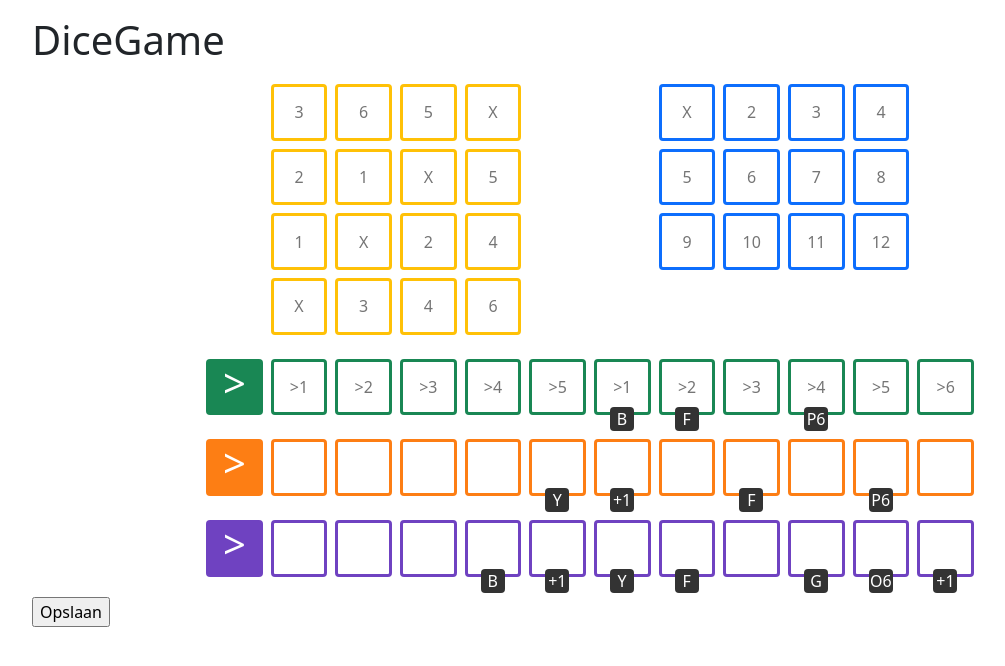
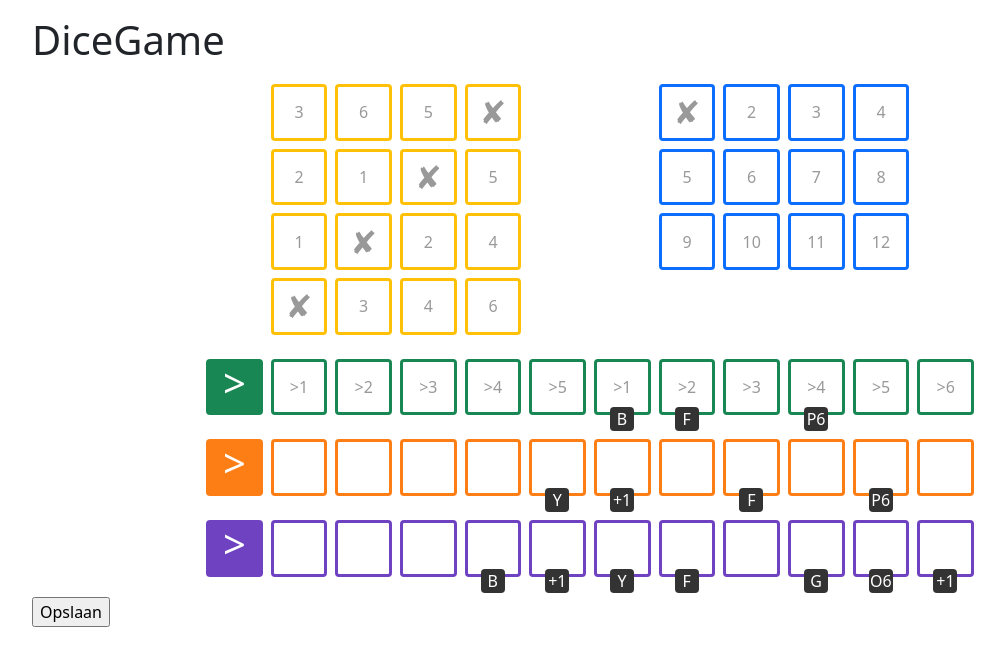
Before and after one commit to rjwithaar/DiceGame, a PHP site: page / in a window 1280 px wide. Shown: the top 666 px of the page, without its empty margins (50-1055 px from the left). Run offline with PHP 8.4, Linux system fonts and the light colour scheme; data that the repository does not hold is empty.

Commit message:
Added checkbox block type and code comments

```diff
--- a/functions/ScoreArea.php
+++ b/functions/ScoreArea.php
@@ -6,6 +6,9 @@ namespace DiceGame;
 
 class ScoreArea extends Score
 {
+    /**
+     * @var array list of default values
+     */
     private $default = [
         'yellow' => [
             '11' => '3', '12' => '6', '13' => '5', '14' => 'X',
@@ -24,6 +27,9 @@ class ScoreArea extends Score
         ]
     ];
 
+    /**
+     * @var array list of bonus blocks
+     */
     private $bonus = [
         'green' => [
             '6' => 'B',
@@ -47,12 +53,24 @@ class ScoreArea extends Score
         ]
     ];
 
+    /**
+     * ScoreArea constructor
+     * Convert arrays to objects for easier access
+     */
     public function __construct()
     {
+        parent::__construct();
         $this->default = (object) $this->default;
         $this->bonus = (object) $this->bonus;
     }
 
+    /**
+     * Function to create the score blocks area's
+     * @param $color
+     * @param $rows
+     * @param null $class
+     * @return string
+     */
     public function ScoreBlock($color, $rows, $class = null)
     {
         $area = $this->loadPart('area-block');
@@ -60,20 +78,30 @@ class ScoreArea extends Score
         for ($i=1; $i<=$rows; $i++) {
             $content .= PHP_EOL . '<div class="d-flex">';
             for ($j = 1; $j <= 4; $j++) {
-                $content .= PHP_EOL . sprintf($this->loadPart('value-block'), $color, $i . $j, $_POST[$color.'-'.$i . $j], $this->default->$color[$i.$j], null);
+                $value = ($this->default->$color[$i.$j] == 'X') ? 'disabled' : (isset($_POST[$color.'-'.$i . $j]) ? 'checked' : null);
+                $content .= PHP_EOL . sprintf($this->loadPart('check-block'), $color, $i . $j, $value, $this->default->$color[$i.$j], null);
             }
             $content .= PHP_EOL . '</div>';
         }
         return sprintf($area, $content, $class);
     }
 
+    /**
+     * Function to create te score line area's
+     * @param $color
+     * @return string
+     */
     public function ScoreLine($color)
     {
         $area = $this->loadPart('area-line');
         $scores = [];
         for ($i=1; $i<12; $i++) {
             $bonus = isset($this->bonus->$color[$i]) ? sprintf('bonus-data="%s"', $this->bonus->$color[$i]) : null;
-            $scores[] = sprintf($this->loadPart('value-block'), $color, $i, $_POST[$color.'-'.$i], $this->default->$color[$i], $bonus);
+            if ($color == 'green') {
+                $scores[] = sprintf($this->loadPart('check-block'), $color, $i, isset($_POST[$color.'-'.$i]) ? 'checked' : null, $this->default->$color[$i], $bonus);
+            } else {
+                $scores[] = sprintf($this->loadPart('value-block'), $color, $i, $_POST[$color . '-' . $i], $this->default->$color[$i], $bonus);
+            }
         }
         return sprintf($area, $color, implode(PHP_EOL, $scores));
     }
--- /dev/null
+++ b/scoresheet/check-block.php
@@ -0,0 +1,4 @@
+<div class="col ratio ratio-1x1 m-1" %5$s>
+    <input type="checkbox" name="%1$s-%2$s" id="%1$s-%2$s" %3$s>
+    <label for="%1$s-%2$s" class="rounded border border-3 border-%1$s">%4$s</label>
+</div>
--- a/style.css
+++ b/style.css
@@ -43,6 +43,28 @@
     background-color: var(--bs-purple) !important;
 }
 
+/* checkbox */
+input[type=checkbox] {
+    display: none;
+}
+input[type=checkbox] + label {
+    display: inline-flex;
+    justify-content: center;
+    align-items: center;
+    color: #999;
+}
+input[type=checkbox]:disabled + label:after {
+    content: '\2718';
+    position: absolute;
+    font-size: 2em;
+}
+input[type=checkbox]:checked + label:after {
+    content: '\2714';
+    position: absolute;
+    font-size: 2em;
+}
+
+/* bonus value */
 [bonus-data]:after {
     content: attr(bonus-data);
     display: block;
```
